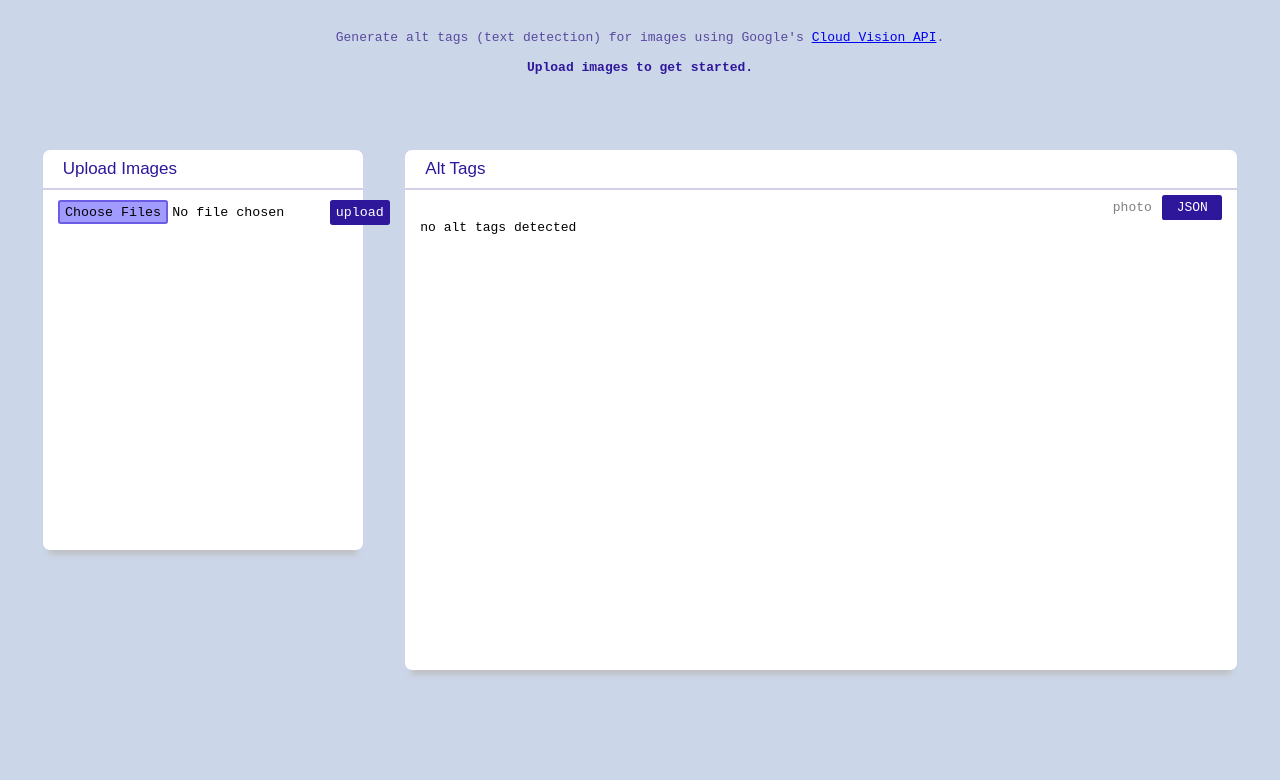
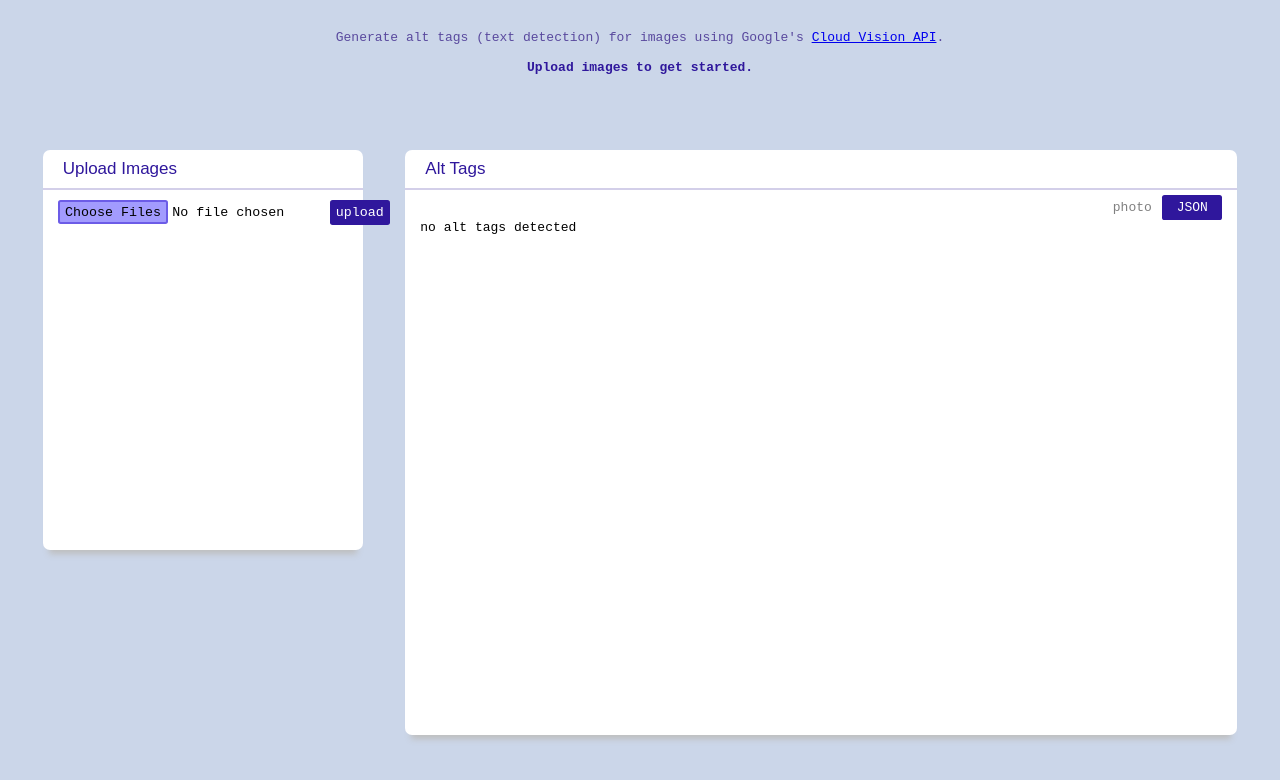
Before and after one commit to minori-fh/altgen, a React (Create React App) app in the folder client/: page / in a window 1280 px wide. Shown: the top 780 px of the page. Built offline with nearby package versions, Linux system fonts and the light colour scheme.

Commit message:
edit output panel styling

```diff
--- a/client/src/components/OutputPanel/style.css
+++ b/client/src/components/OutputPanel/style.css
@@ -1,7 +1,7 @@
 #output-panel-container {
     width: 65%;
     max-width: 65%;
-    height: 80%;
+    height: 90%;
     background-color: white;
     border-radius: 7px;
 
--- a/client/src/components/PhotoView/style.css
+++ b/client/src/components/PhotoView/style.css
@@ -12,6 +12,6 @@
 }
 
 .img-jumbo {
-    width: 100%;
-    max-width: 100%;
+    width: 80%;
+    max-width: 80%;
 }
```
Also changed, not shown: 2 other files (tests, documents, lock files or other folders).
